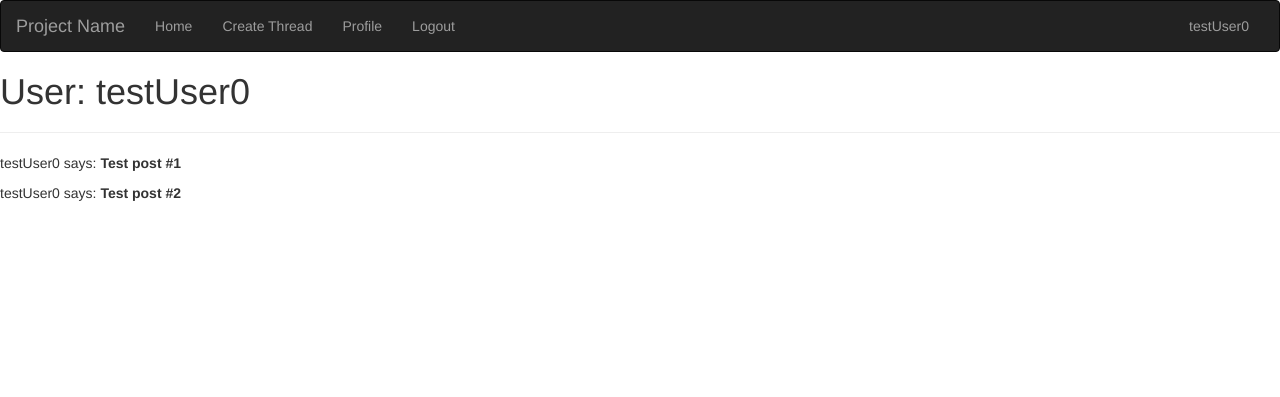
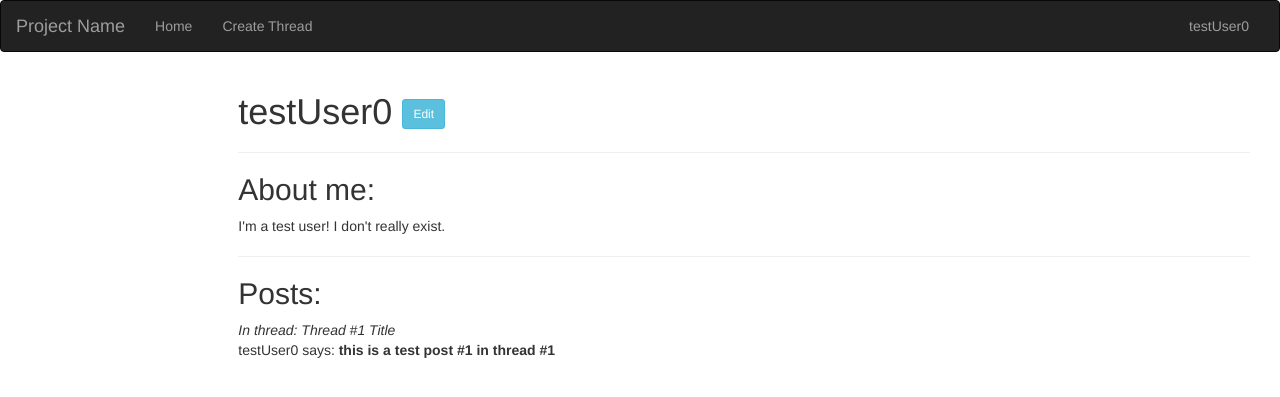
Before and after one commit to liamreardon/CS-2005-Collaborative-Tool, a Flask app: a page that uses app/templates/base.html in a window 1280 px wide. Shown: the top 397 px of the page. Run offline with Flask 2, Linux system fonts and the light colour scheme; a user stored in the database is signed in; data comes from the database, SQL or seed files in the repository; both versions use the stored data as it was after the commit; some libraries are stand-ins or nearby versions.

Commit message:
Updating profiles

```diff
--- a/app/forms.py
+++ b/app/forms.py
@@ -9,7 +9,6 @@
 from flask_wtf import FlaskForm
 from wtforms import StringField, TextAreaField, PasswordField, BooleanField, SubmitField
 from wtforms.validators import InputRequired, Email, Length, DataRequired
-
 
 
 class LoginForm(FlaskForm):
--- a/app/routes.py
+++ b/app/routes.py
@@ -12,7 +12,9 @@
 # todo: delete this
 from app.unit_testing import *
 from app.models import *
-from app.forms import EditProfileForm
+
+
+# from app.forms import EditProfileForm
 
 
 @app.route('/')
@@ -27,26 +29,27 @@
     Visiting this route will wipe the DB and perform some unit testing
     The objects will be printed to the site for debugging and validation
     """
-    if current_user is None:
-        # wipe DB and make dummy users
-        init_db()
-        users = make_users()
-        # user0 creates a new thread
-        topic1 = Topic("topic1")
-        p1 = Post(users[0], "this is a test post #1 in thread #1", title="Thread #1 Title")
-        thread1 = Thread(first_post=p1, topic=topic1)
-        # users 1 and 2 reply
-        p2 = Post(users[1], "this is a reply to test post 1", thread1)
-        p3 = Post(users[2], "this is a reply to test post 1", thread1)
-        # thread1.add_post(p2)
-        # thread1.add_post(p3)
-        # user 3 posts a new thread with the same topic
-        p4 = Post(users[3], "this is the first post in thread #2", title="Thread 2 title")
-        thread2 = Thread(first_post=p4, topic=topic1)
-        # user 4 will post a new thread with a new topic
-        topic2 = Topic("topic2")
-        p5 = Post(users[4], "this is a test post with a new topic", title="Thread 3 title")
-        thread3 = Thread(p5, topic2)
+    # wipe DB and make dummy users
+    # init_db()
+    # users = make_users()
+    # # user0 creates a new thread
+    # topic1 = Topic("topic1")
+    # p1 = Post(users[0], "this is a test post #1 in thread #1", title="Thread #1 Title")
+    # thread1 = Thread(first_post=p1, topic=topic1)
+    # # users 1 and 2 reply
+    # p2 = Post(users[1], "this is a reply in thread1", thread1)
+    # p3 = Post(users[2], "this is a reply in thread1", thread1)
+    # p6 = Post(users[1], "this is my second post in thread1", thread1)
+    # thread1.add_post(p2)
+    # thread1.add_post(p3)
+    # thread1.add_post(p6)
+    # # user 3 posts a new thread with the same topic
+    # p4 = Post(users[3], "this is the first post in thread #2", title="Thread 2 title")
+    # thread2 = Thread(first_post=p4, topic=topic1)
+    # # user 4 will post a new thread with a new topic
+    # topic2 = Topic("topic2")
+    # p5 = Post(users[4], "this is a test post with a new topic", title="Thread 3 title")
+    # thread3 = Thread(p5, topic2)
     return render_template("unit_testing.html", title="Example Title", posts=Post.query.all(), topics=Topic.query.all())
 
 
@@ -68,16 +71,13 @@
 @app.route('/login', methods=['GET', 'POST'])
 def login():
     form = LoginForm()
-
     if form.validate_on_submit():
         user = User.query.filter_by(username=form.username.data).first()
         if user:
             if check_password_hash(user.password, form.password.data):
                 login_user(user, remember=form.remember.data)
                 return redirect(url_for('home'))
-
         return '<h1>Invalid username or password</h1>'
-
     return render_template('login.html', form=form)
 
 
@@ -127,20 +127,19 @@
     return render_template('user.html', user=user, posts=posts)
 
 
-# todo add about_me to the user object
 @app.route('/edit_profile', methods=['GET', 'POST'])
 @login_required
 def edit_profile():
     form = EditProfileForm()
     if form.validate_on_submit():
         current_user.username = form.username.data
-        # current_user.about_me = form.about_me.data
+        current_user.about_me = form.about_me.data
         db.session.commit()
         # flash('Your changes have been saved.') #flash not imported
         return redirect(url_for('edit_profile'))
     elif request.method == 'GET':
         form.username.data = current_user.username
-        # form.about_me.data = current_user.about_me
+        form.about_me.data = current_user.about_me
     return render_template('edit_profile.html', title='Edit Profile',
                            form=form)
 # endregion
--- a/app/templates/base.html
+++ b/app/templates/base.html
@@ -19,8 +19,6 @@
                 <li><a href="{{ url_for('home') }}">Home</a></li>
                 {% if current_user.is_authenticated %}
                     <li><a href="{{ url_for('create_thread') }}">Create Thread</a></li>
-                    <li><a href="#">Profile</a></li>
-                    <li><a href="{{ url_for('logout') }}">Logout</a></li>
                 {% else %}
                     <li><a href="{{ url_for('login') }}">Login</a></li>
                     <li><a href="{{ url_for('signup') }}">Signup</a></li>
@@ -36,7 +34,8 @@
                                 {{ current_user.username }}
                             </a>
                             <ul class="dropdown-menu nav" aria-labelledby="navbarDropdown">
-                                <li><a class="dropdown-item" href="#">Profile</a></li>
+                                <li><a class="dropdown-item"
+                                       href="{{ url_for('user', username = current_user.username ) }}">Profile</a></li>
                                 <li><a class="dropdown-item" href="{{ url_for('subscriptions') }}">Subscriptions</a>
                                 </li>
                                 <li role="separator" class="divider"></li>
--- a/app/templates/unit_testing.html
+++ b/app/templates/unit_testing.html
@@ -24,7 +24,8 @@
             <p>Time: {{ post.timestamp }}
                 {#            <p>Title: {{ post.title }}#}
             <p>Text: {{ post.text }}
-            <p>Posted by: {{ post.author.username }}
+            <p>Posted by:
+                <a href="{{ url_for('user', username = post.author.username ) }}">{{ post.author.username }}</a>
             <p>User is subscribed to these posts: {{ post.author.subs }}
             <p>User is subscribed to these topics: {{ post.author.topics }}
             <p>User has unseen notifications: {{ post.author.has_notifications() }}
--- a/app/templates/user.html
+++ b/app/templates/user.html
@@ -1,11 +1,22 @@
 {% extends "base.html" %}
 
+{#todo: incorporate avatars#}
 {% block content %}
-    <h1>User: {{ user.username }}</h1>
+    {{ super() }}
+    <h1>{{ user.username }}
+        {% if current_user == user %}
+            <a href="{{ url_for('edit_profile') }}" class="btn btn-info btn-sm" role="button">Edit</a>
+        {% endif %}
+    </h1>
     <hr>
-    {% for post in posts %}
+    <h2>About me:</h2>
+    {{ user.about_me }}
+    <hr>
+    <h2>Posts:</h2>
+    {% for post in user.posts %}
+        <em>In thread: {{ post.thread.name }}</em>
         <p>
-            {{ post.author.username }} says: <b>{{ post.body }}</b>
+            {{ post.author.username }} says: <b>{{ post.text }}</b>
         </p>
     {% endfor %}
 {% endblock %}
--- a/app/unit_testing.py
+++ b/app/unit_testing.py
@@ -25,6 +25,7 @@
         password = "password" + str(n)
         email = "user" + str(n) + "@nowhere.com"
         u = User(username, password, email)
+        u.about_me = "I'm a test user! I don't really exist."
         users.append(u)
     db.session.add_all(users)
     db.session.commit()
```
Also changed, not shown: app/avatar URLs models.py (deleted, +0 -11 lines), app/models.py (+7 -0 lines), app/data/data.db.
